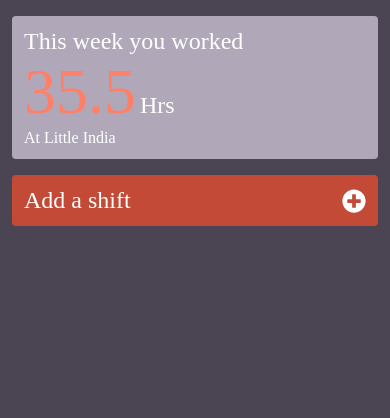
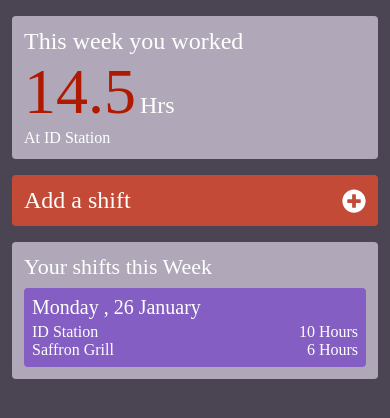
Before and after one commit to TejveerSingh13/Shift-Tracker, a React (Create React App) app: page / in a window 390 px wide. Shown: the top 418 px of the page. Built offline with nearby package versions, Linux system fonts and the light colour scheme.

Commit message:
Over view added and mobile styling done

```diff
--- a/src/App.js
+++ b/src/App.js
@@ -1,6 +1,7 @@
 import Summary from "./components/Summary/Summary";
 import {createGlobalStyle} from "styled-components"
 import AddShifts from "./container/AddShifts/AddShifts";
+import OverView from "./components/OverView/Overview";
 
 const GlobalStyle = createGlobalStyle`
   body{
@@ -14,6 +15,7 @@ function App() {
       <GlobalStyle />
       <Summary />
       <AddShifts />
+      <OverView />
     </div>
   );
 }
--- /dev/null
+++ b/src/components/OverView/OVItemList.js
@@ -0,0 +1,12 @@
+import { OVItemListContainer } from "./style"
+
+const OVItemList = ({place, hr}) => {
+    return(
+        <OVItemListContainer>
+            <div>{place} </div>
+            <div>{hr} Hours</div>
+        </OVItemListContainer>
+    )
+}
+
+export default OVItemList
--- /dev/null
+++ b/src/components/OverView/OVitems.js
@@ -0,0 +1,14 @@
+import OVItemList from "./OVItemList";
+import { OVIDate, OVItemsContainer } from "./style";
+
+const OVItems = ({day, date, month}) => {
+    return(
+        <OVItemsContainer>
+            <OVIDate>{day} , {date} {month}</OVIDate>
+            <OVItemList place='ID Station' hr='10'/>
+            <OVItemList place='Saffron Grill' hr='6'/>
+        </OVItemsContainer>
+    )
+}
+
+export default OVItems
--- /dev/null
+++ b/src/components/OverView/Overview.js
@@ -0,0 +1,12 @@
+import OVItems from "./OVitems";
+import { OVContainer } from "./style";
+
+const OverView = () => {
+    return(
+        <OVContainer>
+            <div>Your shifts this Week</div>
+            <OVItems day='Monday' date='26' month='January'/>
+        </OVContainer>
+    )
+}
+export default OverView
--- /dev/null
+++ b/src/components/OverView/style.js
@@ -0,0 +1,26 @@
+import styled from 'styled-components'
+
+export const OVContainer = styled.div`
+background-color: #B0A8B9;
+padding: 12px;
+margin-bottom: 16px;
+color: white;
+border-radius: 4px;
+font-size: 22px;
+max-width: 536px;
+`
+export const OVItemsContainer = styled.div`
+background-color: #845EC2;
+margin-top: 8px;
+padding: 8px;
+font-size: 16px;
+border-radius: 4px;
+`
+export const OVIDate = styled.div`
+font-size: 20px;
+margin-bottom: 4px;
+`
+export const OVItemListContainer = styled.div`
+display: flex;
+justify-content: space-between;
+`
--- a/src/components/Summary/Summary.js
+++ b/src/components/Summary/Summary.js
@@ -4,9 +4,9 @@ const Summary = () => {
     return (
         <SummaryContainer>
             <div>This week you worked</div>
-            <Hours>35.5</Hours>
+            <Hours>14.5</Hours>
             <span>Hrs</span>
-            <Location>At Little India</Location>
+            <Location>At ID Station</Location>
         </SummaryContainer>
      );
 }
--- a/src/components/Summary/style.js
+++ b/src/components/Summary/style.js
@@ -12,7 +12,7 @@ max-width: 536px;
 export const Hours = styled.span`
 font-size: 64px;
 margin-right: 4px;
-color: #FF8066;
+color: #AF1900;
 `
 export const Location = styled.div`
 font-size: 16px;
--- a/src/container/AddShifts/AddShifts.js
+++ b/src/container/AddShifts/AddShifts.js
@@ -28,7 +28,7 @@ const AddTask = () => {
                         <Input />
                     </InputCover>
                     <TimeInputCont>
-                        <InputCover error={false}>
+                        <InputCover error={false} right={true}>
                             <InputLabel>Time-In</InputLabel>
                             <Input type= 'time'/>
                         </InputCover>
--- a/src/container/AddShifts/style.js
+++ b/src/container/AddShifts/style.js
@@ -32,6 +32,7 @@ export const InputCover = styled.div`
   display:flex;
   flex-direction: column;
   width: 224px;
+  margin-right: ${props => props.right ? '12px' : '0'};
   margin-bottom: 16px;
   border-bottom: ${props => props.error ? '3px solid #971c1c' : null};
   &:focus-within {
```
